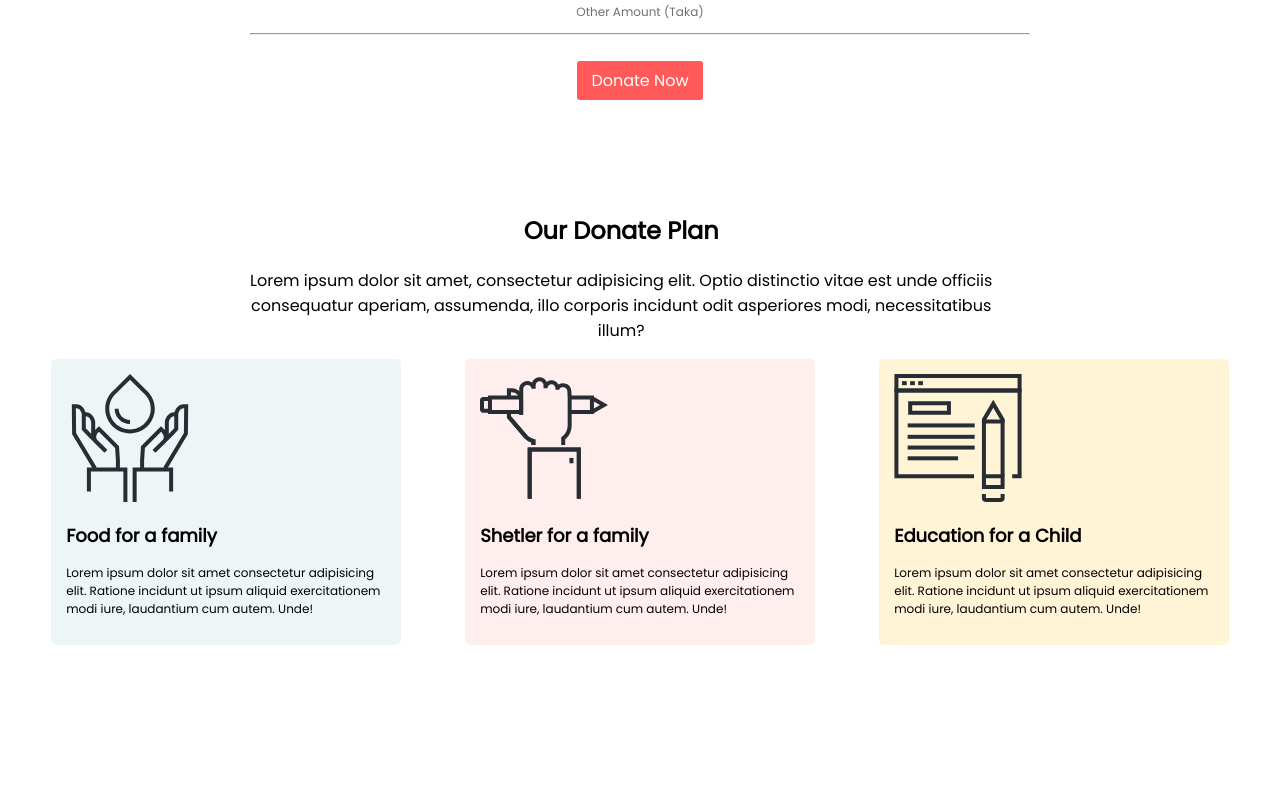
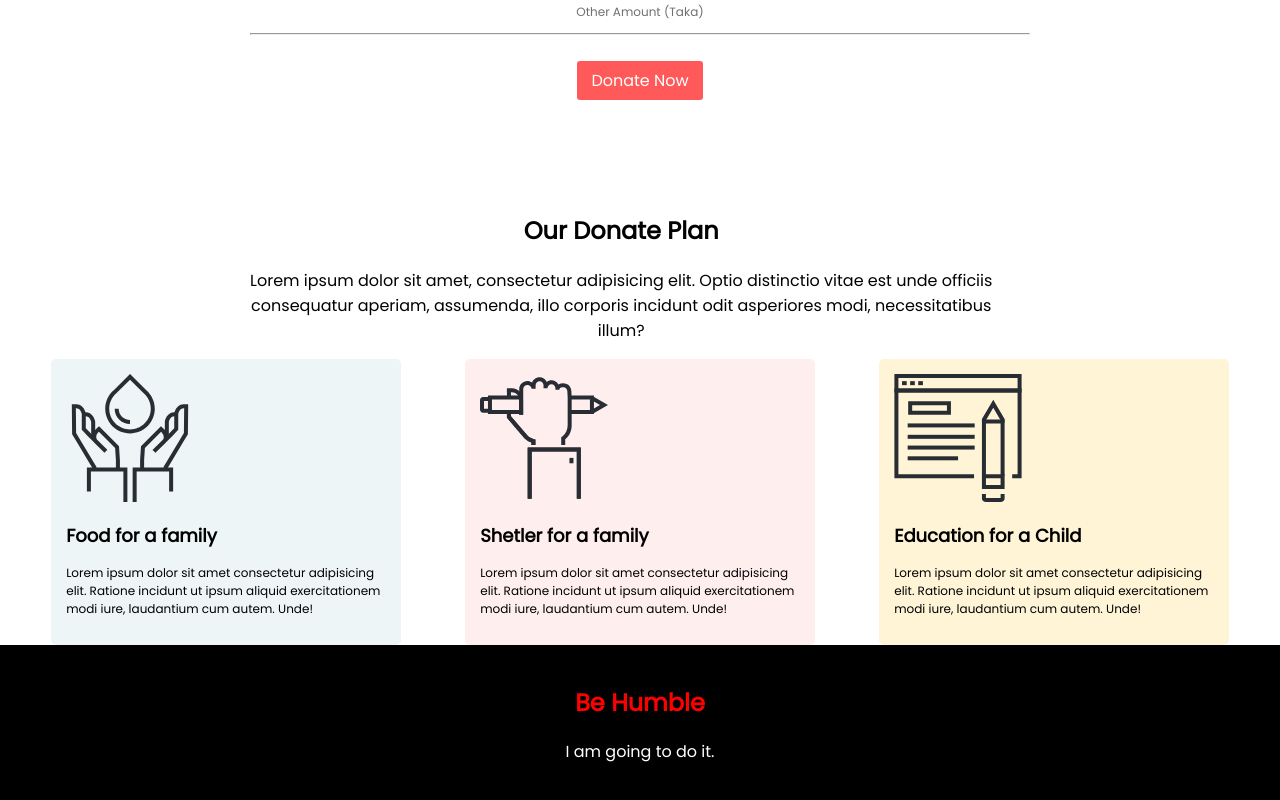
Before and after one commit to btamit/blood-donation, a plain HTML site: page index.html in a window 1280 px wide. Shown: the part 1084-1884 px from the top of the page. Before the commit the page ends 1729 px from the top, so only its background shows below. Drawn offline with Linux system fonts and the light colour scheme.

Commit message:
footer done

```diff
--- a/index.html
+++ b/index.html
@@ -75,5 +75,22 @@
 
 
 
+
+
+
+
+
+
+
+
+
+
+    <footer>
+        <h2>Be Humble</h2>
+        <p>I am going to do it.</p>
+    </footer>
+
+
+
   </body>
 </html>
--- a/style.css
+++ b/style.css
@@ -122,3 +122,24 @@ body{
     border-radius: 5px;
     font-size: 12px;
 }
+
+
+
+
+
+
+
+
+
+
+
+
+footer {
+    text-align: center;
+    background-color: black;
+    color: red;
+    padding: 20px;
+}
+footer p{
+    color: white;
+}
```
